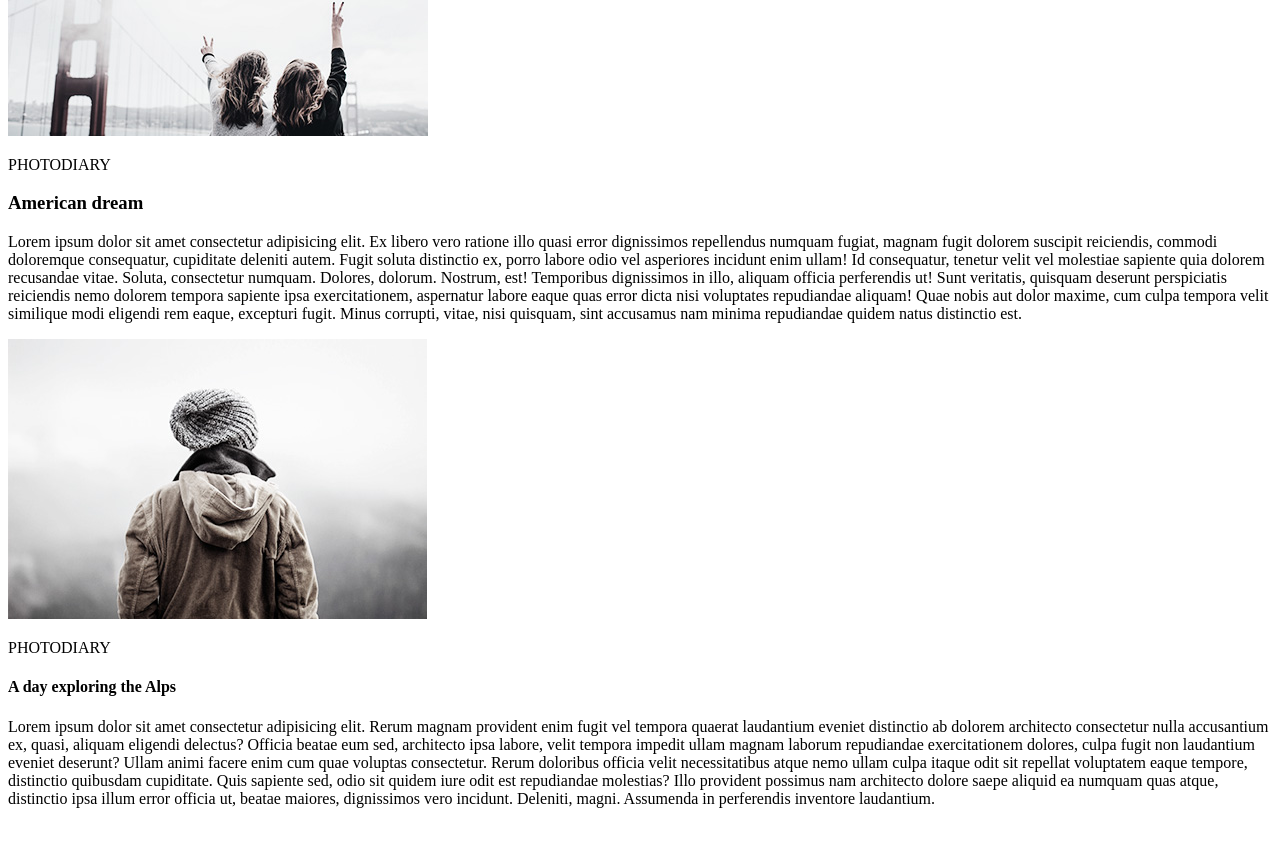
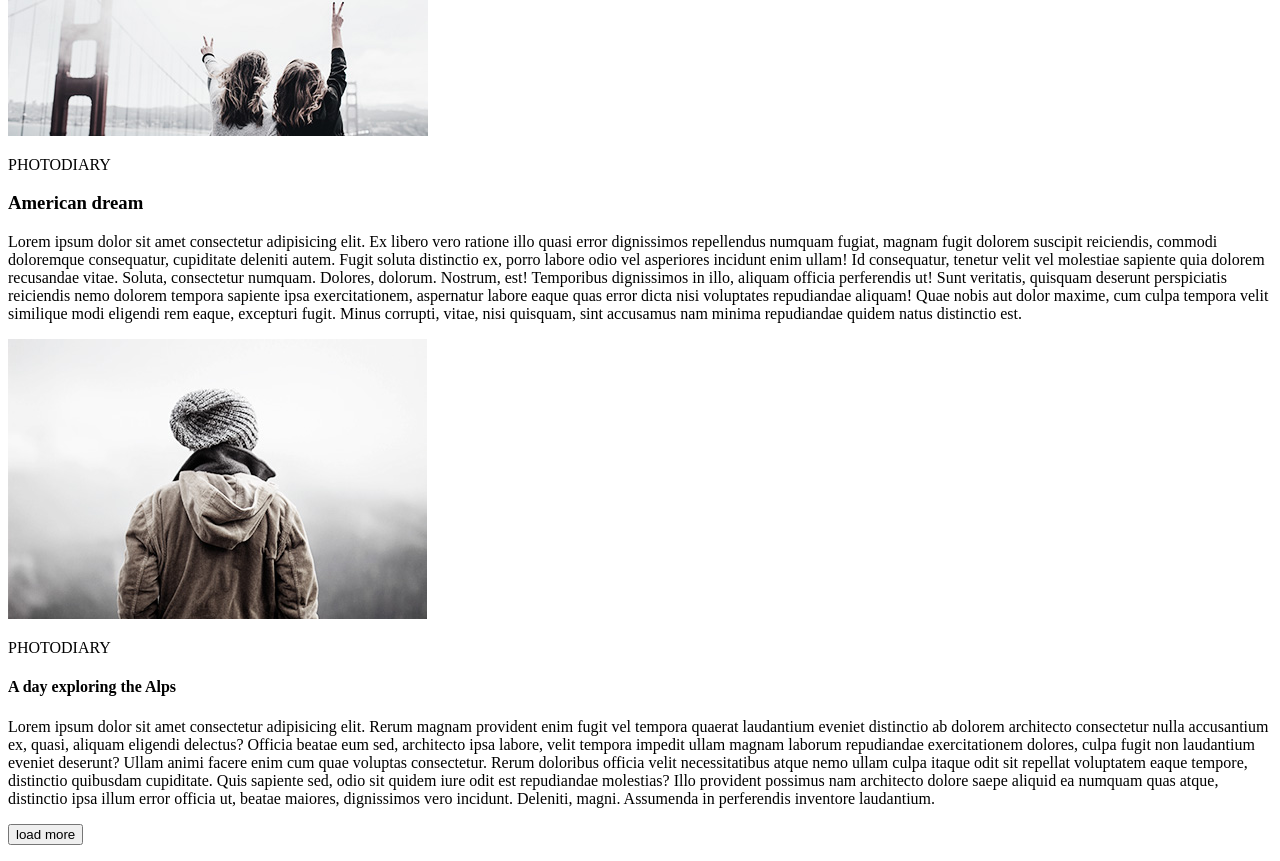
Before and after one commit to OlegPakosh/goit-fe-course, a plain HTML site: page HTMLcss/module01-02/index.html in a window 1280 px wide. Shown: the part 1243-2104 px from the top of the page. Before the commit the page ends 2067 px from the top, so only its background shows below. Drawn offline with Linux system fonts and the light colour scheme.

Commit message:
add button

```diff
--- a/HTMLcss/module01-02/index.html
+++ b/HTMLcss/module01-02/index.html
@@ -45,5 +45,7 @@
     Rerum doloribus officia velit necessitatibus atque nemo ullam culpa itaque odit sit repellat voluptatem eaque tempore, distinctio quibusdam cupiditate. Quis sapiente sed, odio sit quidem iure odit est repudiandae molestias?
     Illo provident possimus nam architecto dolore saepe aliquid ea numquam quas atque, distinctio ipsa illum error officia ut, beatae maiores, dignissimos vero incidunt. Deleniti, magni. Assumenda in perferendis inventore laudantium.
     </p>
+
+    <p style="text-align: left"><a href="http://google.com.ua" target="_blank"><button>load more</button></a>
 </body>
 </html>
```
